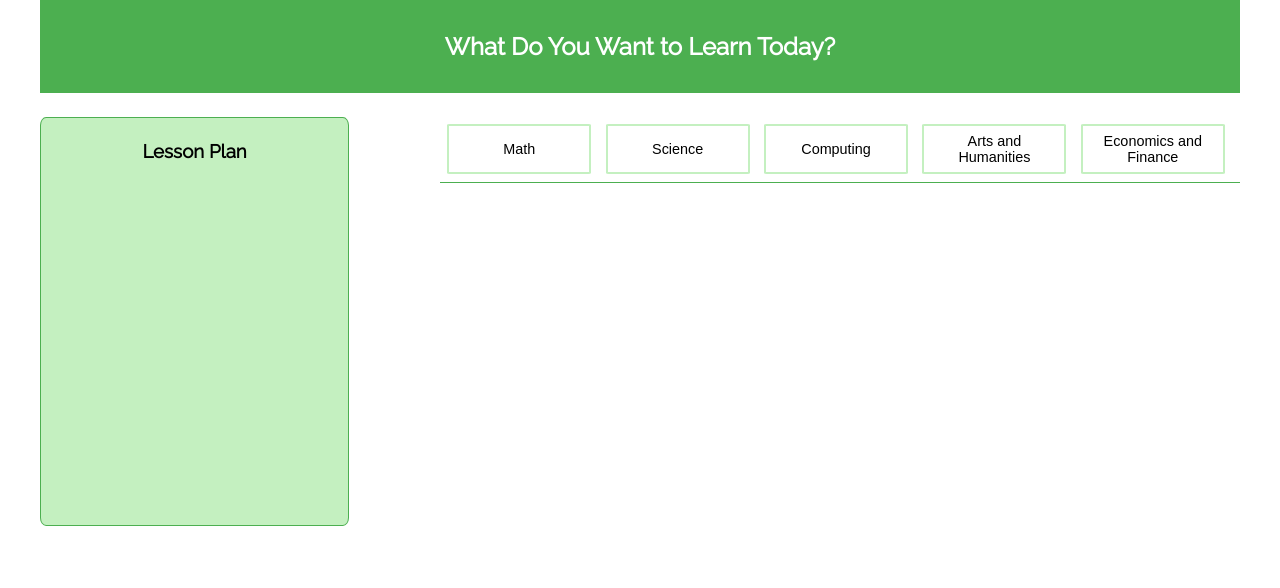
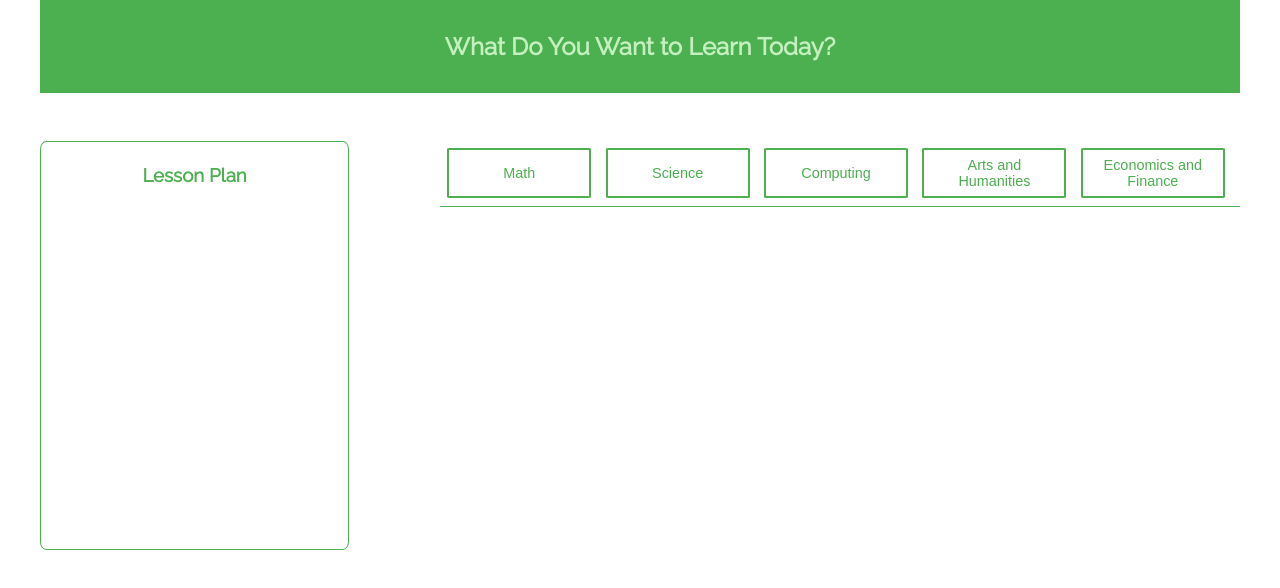
Before and after one commit to foxtrottwist/khan-curriculum-list, a React (Create React App) app: page / in a window 1280 px wide. Shown: the top 588 px of the page. Built offline with nearby package versions, Linux system fonts and the light colour scheme.

Commit message:
UI refinements

```diff
--- a/src/components/Browser/Courses.js
+++ b/src/components/Browser/Courses.js
@@ -3,9 +3,9 @@ import styled from 'styled-components';
 
 const Button = styled.button`
   background: #fff;
-  border: 0.2em solid #c4f0c0;
+  border: 0.2em solid #4caf50;
   border-radius: 35%;
-  color: black;
+  color: #4caf50;
   text-align: center;
   text-decoration: none;
   display: inline-block;
@@ -28,7 +28,7 @@ const Button = styled.button`
 
   :active {
     transform: scale(1.2);
-    background-color: #349046;
+    background-color: #c4f0c0;
   }
 `;
 
--- a/src/components/Browser/Subjects.js
+++ b/src/components/Browser/Subjects.js
@@ -2,10 +2,10 @@ import React from 'react';
 import styled from 'styled-components';
 
 const Button = styled.button`
-  background: ${({ selected, item }) => (selected === item ? '#4CAF50' : '#fff')};
-  border: 0.2em solid #c4f0c0;
+  background: ${({ selected, item }) => (selected === item ? '#c4f0c0' : '#fff')};
+  border: 0.2em solid #4caf50;
   border-radius: 3px;
-  color: black;
+  color: #4caf50;
   text-align: center;
   text-decoration: none;
   display: inline-block;
--- a/src/components/Browser/Topics.js
+++ b/src/components/Browser/Topics.js
@@ -2,10 +2,10 @@ import React from 'react';
 import styled from 'styled-components';
 
 const Button = styled.button`
-  background: ${({ selected, item }) => (selected === item ? '#4CAF50' : '#fff')};
-  border: 0.2em solid #c4f0c0;
+  background: ${({ selected, item }) => (selected === item ? '#c4f0c0' : '#fff')};
+  border: 0.2em solid #4caf50;
   border-radius: 3px;
-  color: black;
+  color: #4caf50;
   text-align: center;
   text-decoration: none;
   display: inline-block;
--- a/src/components/Header.js
+++ b/src/components/Header.js
@@ -5,7 +5,8 @@ const HeaderWrapper = styled.header`
   background-color: #4caf50;
   height: 5%;
   padding: 1%;
-  color: white;
+  color: #c4f0c0;
+  margin-bottom: 2%;
 `;
 
 const Heading = styled.h2`text-align: center;`;
--- a/src/components/List/Course.js
+++ b/src/components/List/Course.js
@@ -25,7 +25,7 @@ const CourseAction = styled.li`
 
 const CourseLink = styled.a`
   text-decoration: none;
-  color: black;
+  color: #4caf50;
 
   :hover {
     color: #349046;
--- a/src/components/List/index.js
+++ b/src/components/List/index.js
@@ -4,13 +4,13 @@ import styled from 'styled-components';
 import Course from './Course';
 
 const ListBox = styled.div`
-  background-color: #c4f0c0;
+  color: #4caf50;
+  border: 0.1em solid #4caf50;
   margin-top: 1.5em;
   width: 25%;
   max-height: 400px;
   min-height: 400px;
   heigth: 100%;
-  border: 0.1em solid #4caf50;
   overflow: auto;
   padding: 0.3%;
   border-radius: 2%;
--- a/src/index.css
+++ b/src/index.css
@@ -1,7 +1,7 @@
-@import url("https://fonts.googleapis.com/css?family=Raleway");
+@import url('https://fonts.googleapis.com/css?family=Raleway');
 
 body {
   margin: 0;
   padding: 0;
-  font-family: "Raleway", sans-serif;
+  font-family: 'Raleway', sans-serif;
 }
```
